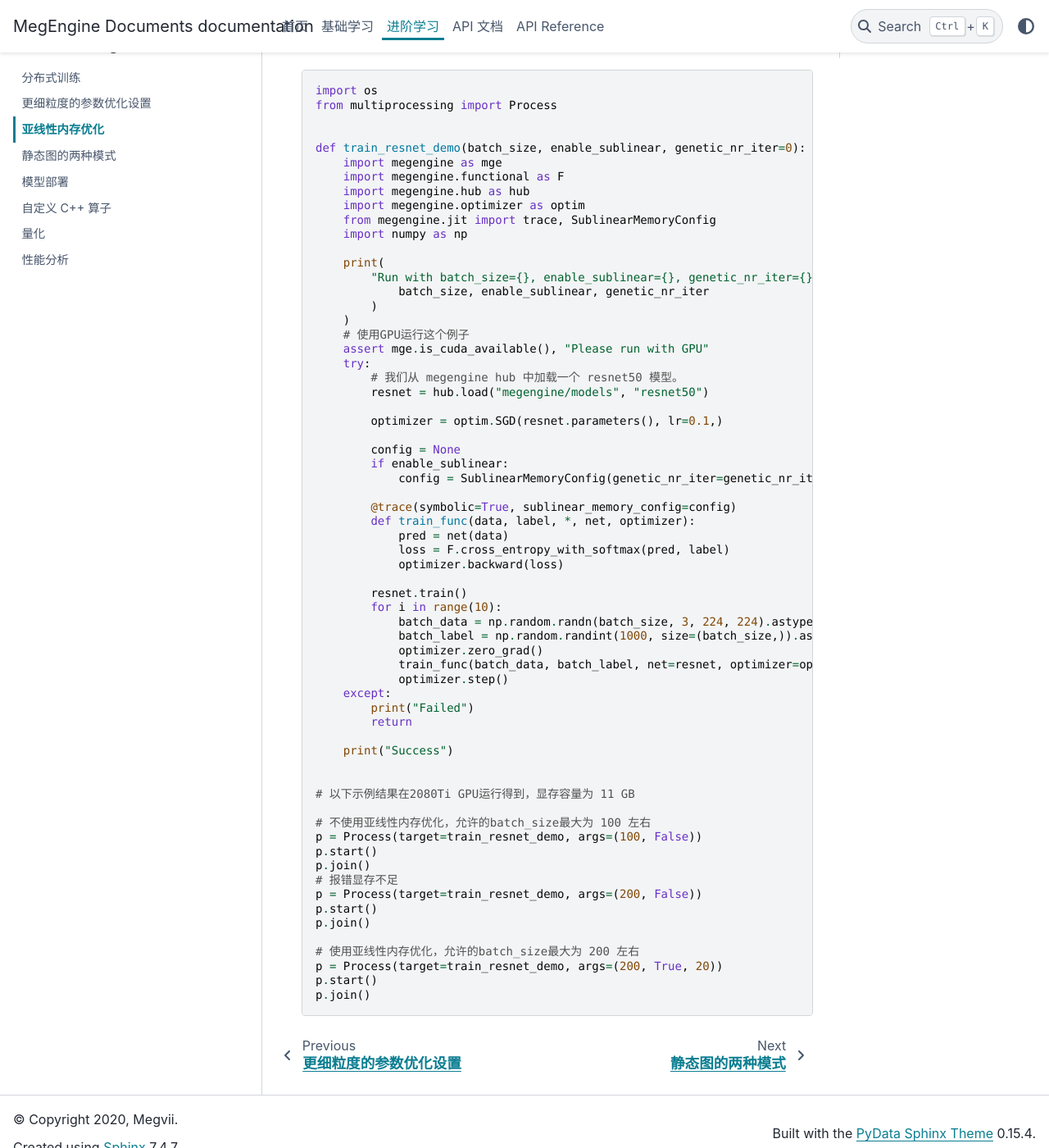
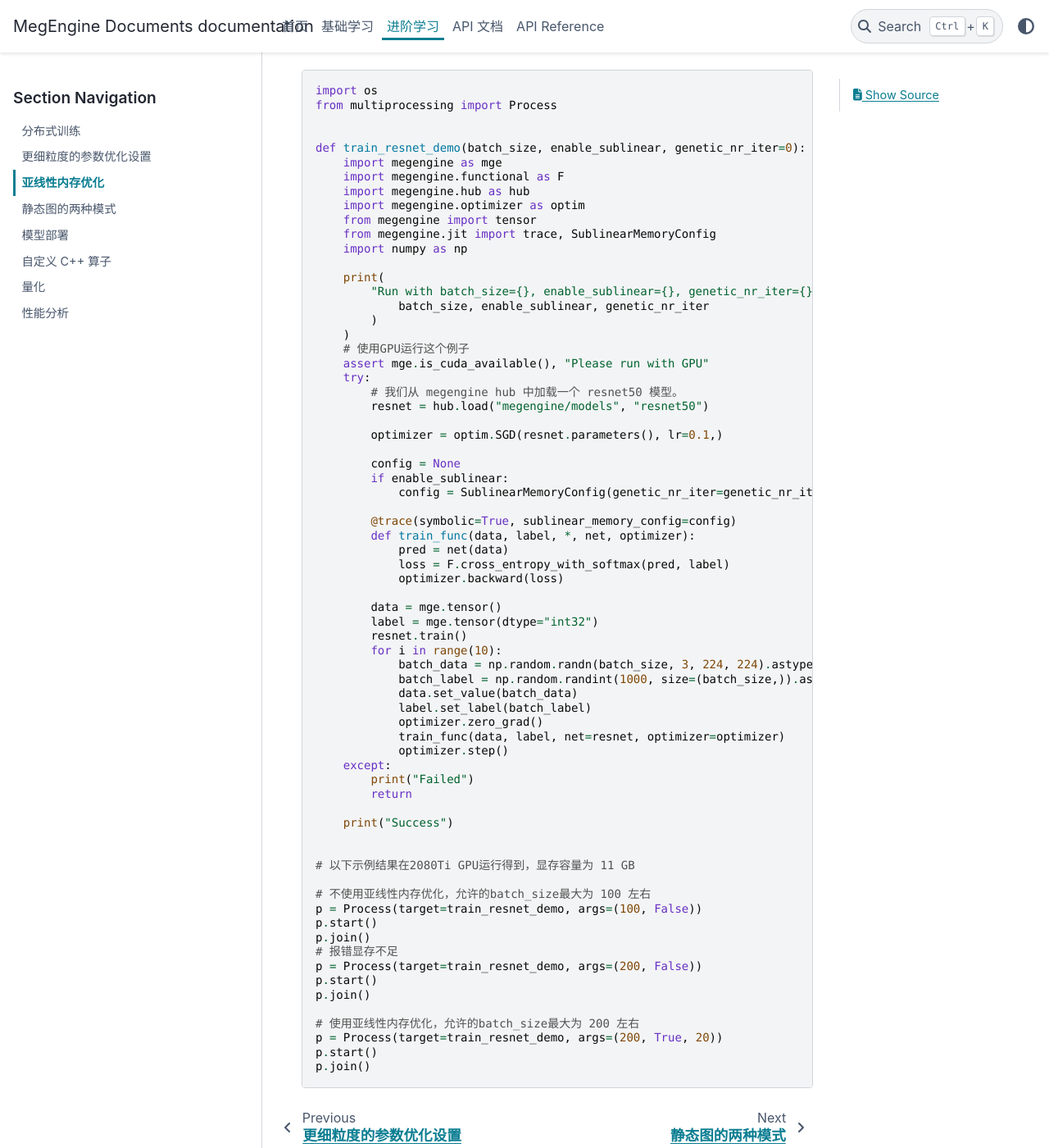
Before and after one commit to MegEngine/Docs, a Sphinx documentation site: the page built from source/advanced/sublinear.rst, in a window 1280 px wide and 1400 px high, scrolled down 642 px. Shown: the whole window at 82% size. Built offline with Sphinx 7.4.7 and the PyData theme 0.15.4, drawn with Linux system fonts in a browser that asks for light colours; pages that are not in the unit, such as notebooks, are missing from menus.

Commit message:
fix(advanced): fix sublinear not work for eager graph
GitOrigin-RevId: df519d3c693f8851dfa377cc2ca30bff500c5956

```diff
--- a/source/advanced/sublinear.rst
+++ b/source/advanced/sublinear.rst
@@ -30,6 +30,7 @@
         import megengine.functional as F
         import megengine.hub as hub
         import megengine.optimizer as optim
+        from megengine import tensor
         from megengine.jit import trace, SublinearMemoryConfig
         import numpy as np
 
@@ -56,12 +57,16 @@
                 loss = F.cross_entropy_with_softmax(pred, label)
                 optimizer.backward(loss)
 
+            data = mge.tensor()
+            label = mge.tensor(dtype="int32")
             resnet.train()
             for i in range(10):
                 batch_data = np.random.randn(batch_size, 3, 224, 224).astype(np.float32)
                 batch_label = np.random.randint(1000, size=(batch_size,)).astype(np.int32)
+                data.set_value(batch_data)
+                label.set_label(batch_label)
                 optimizer.zero_grad()
-                train_func(batch_data, batch_label, net=resnet, optimizer=optimizer)
+                train_func(data, label, net=resnet, optimizer=optimizer)
                 optimizer.step()
         except:
             print("Failed")
```
